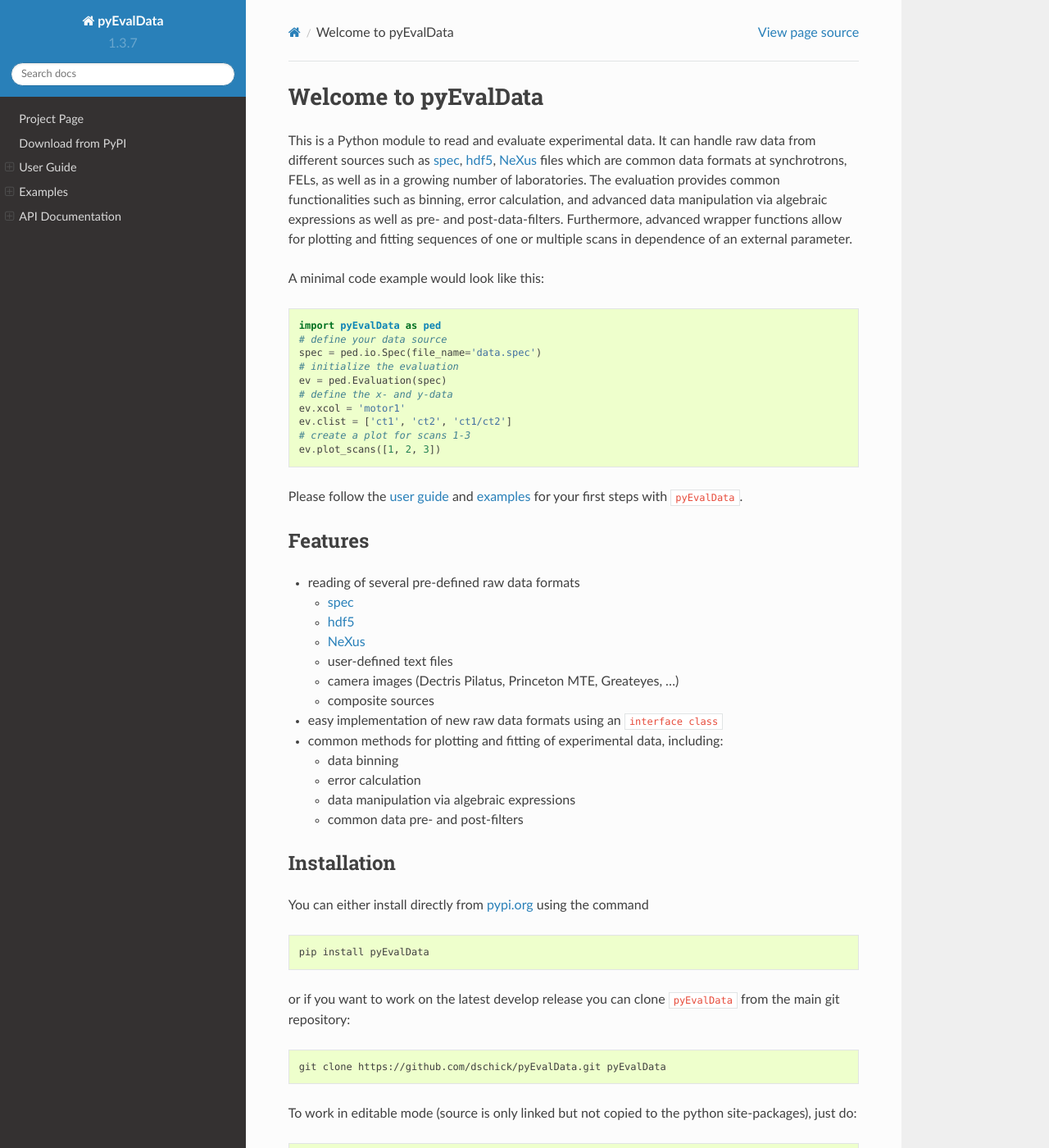
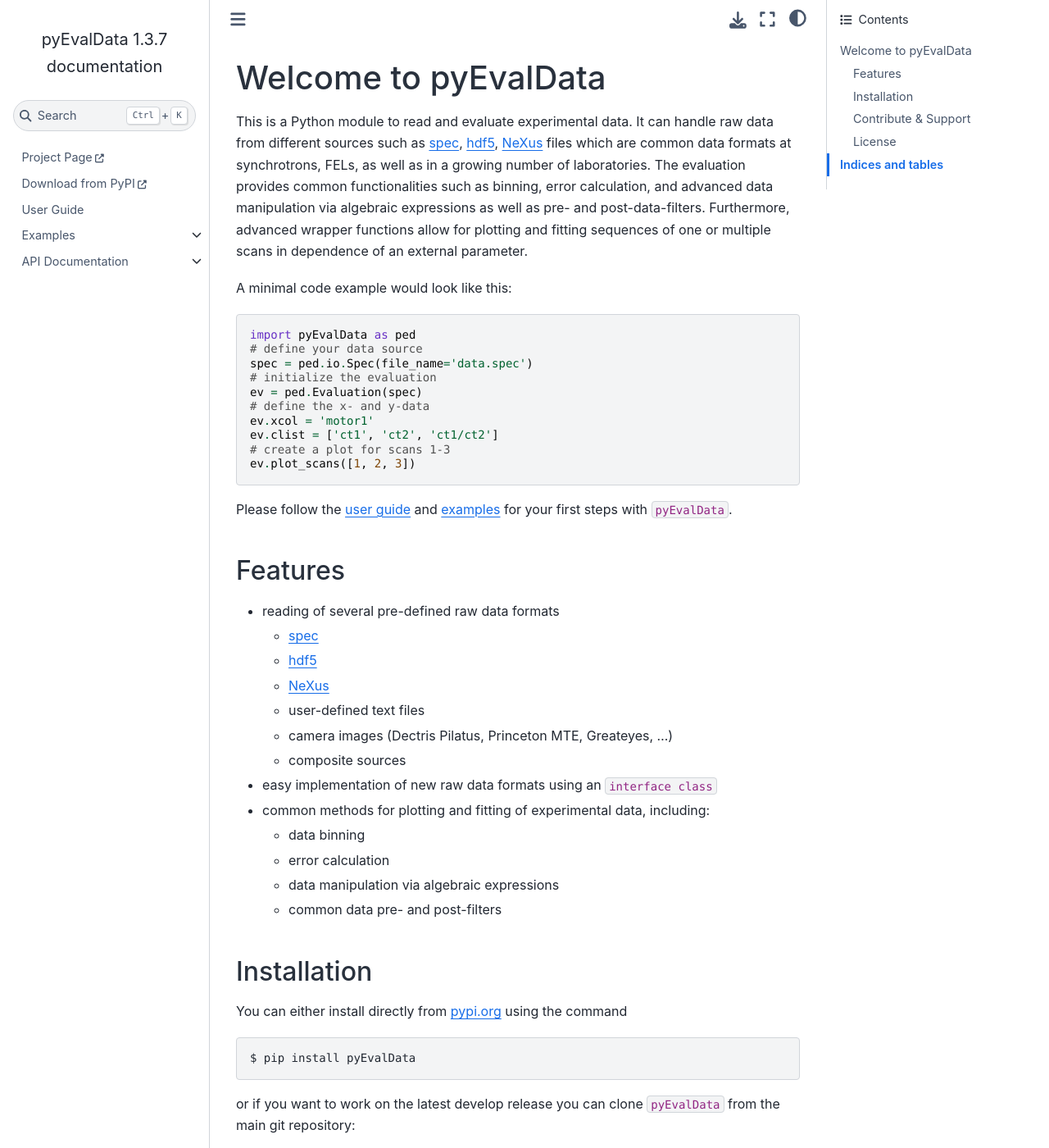
Before and after one commit to dschick/pyEvalData, a Sphinx documentation site: the page built from docs/source/index.md, in a window 1280 px wide and 1400 px high. Shown: the whole window at 82% size. Built offline with Sphinx 7.4.7 and the Sphinx Book theme 1.1.4, drawn with Linux system fonts in a browser that asks for light colours; some of the changed text lies outside the part shown.

Commit message:
switch to book theme

```diff
--- a/README.md
+++ b/README.md
@@ -50,31 +50,31 @@
 You can either install directly from
 [pypi.org](https://www.pypi.org/project/pyEvalData) using the command
 
-    pip install pyEvalData
+    $ pip install pyEvalData
 
 or if you want to work on the latest develop release you can clone
 `pyEvalData` from the main git repository:
 
-    git clone https://github.com/dschick/pyEvalData.git pyEvalData
+    $ git clone https://github.com/dschick/pyEvalData.git pyEvalData
 
 To work in editable mode (source is only linked
 but not copied to the python site-packages), just do:
 
-    pip install -e ./pyEvalData
+    $ pip install -e ./pyEvalData
 
 Or to do a normal install with
 
-    pip install ./pyEvalData
+    $ pip install ./pyEvalData
 
 Optionally, you can also let pip install directly from the repository:
 
-    pip install git+https://github.com/dschick/pyEvalData.git
+    $ pip install git+https://github.com/dschick/pyEvalData.git
 
 You can have the following optional installation to enable unit tests, as well
 as building the documentation:
 
-    pip install pyEvalData[testing]
-    pip install pyEvalData[documentation]
+    $ pip install pyEvalData[testing]
+    $ pip install pyEvalData[documentation]
 
 ## Contribute & Support
 
--- a/docs/requirements.txt
+++ b/docs/requirements.txt
@@ -4,3 +4,4 @@
 ipywidgets
 IProgress
 autodocsumm
+sphinx-book-theme
--- a/docs/source/conf.py
+++ b/docs/source/conf.py
@@ -83,7 +83,7 @@
 # The theme to use for HTML and HTML Help pages.  See the documentation for
 # a list of builtin themes.
 #
-html_theme = 'sphinx_rtd_theme'
+html_theme = 'sphinx_book_theme' #, 'karma_sphinx_theme' #'renku'# 'alabaster' #'sphinx_rtd_theme'
 
 # Theme options are theme-specific and customize the look and feel of a theme
 # further.  For a list of options available for each theme, see the
```
